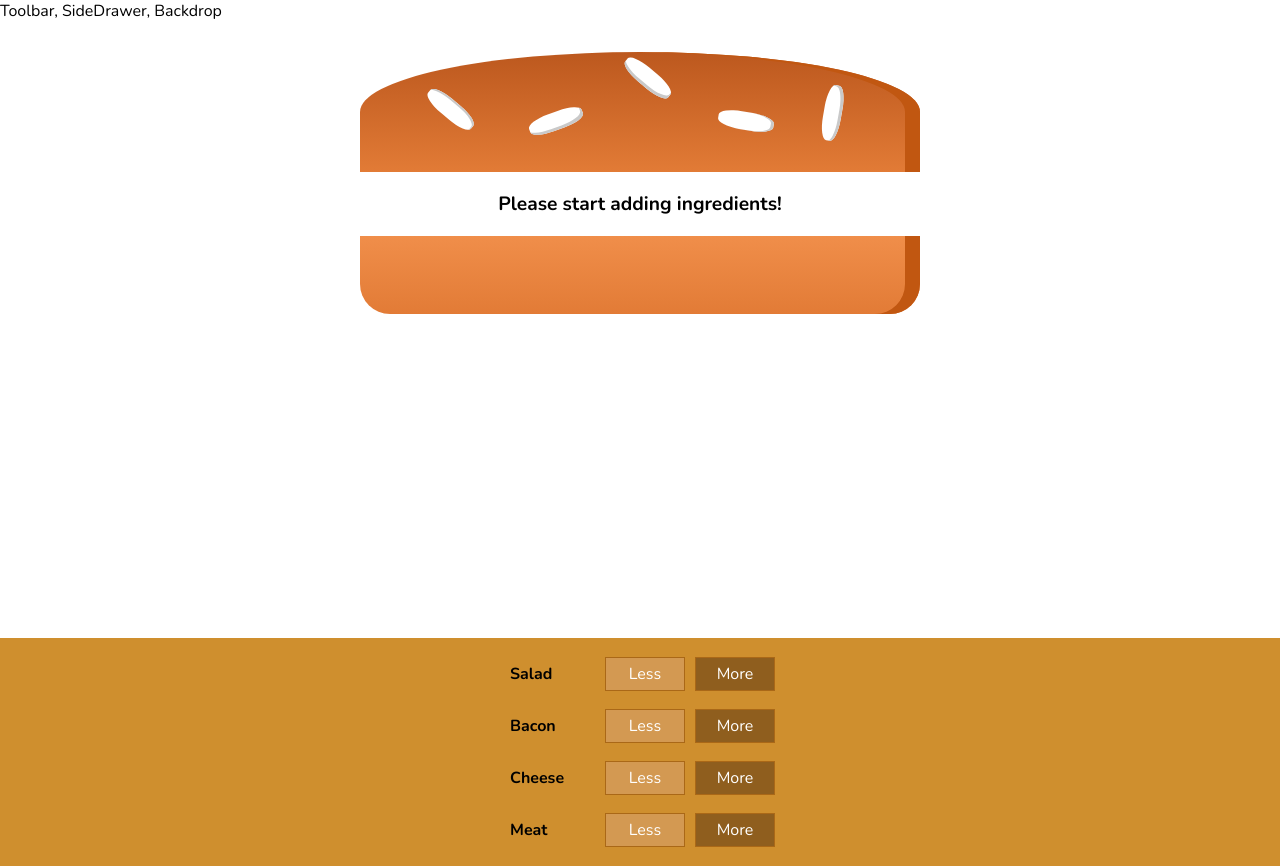
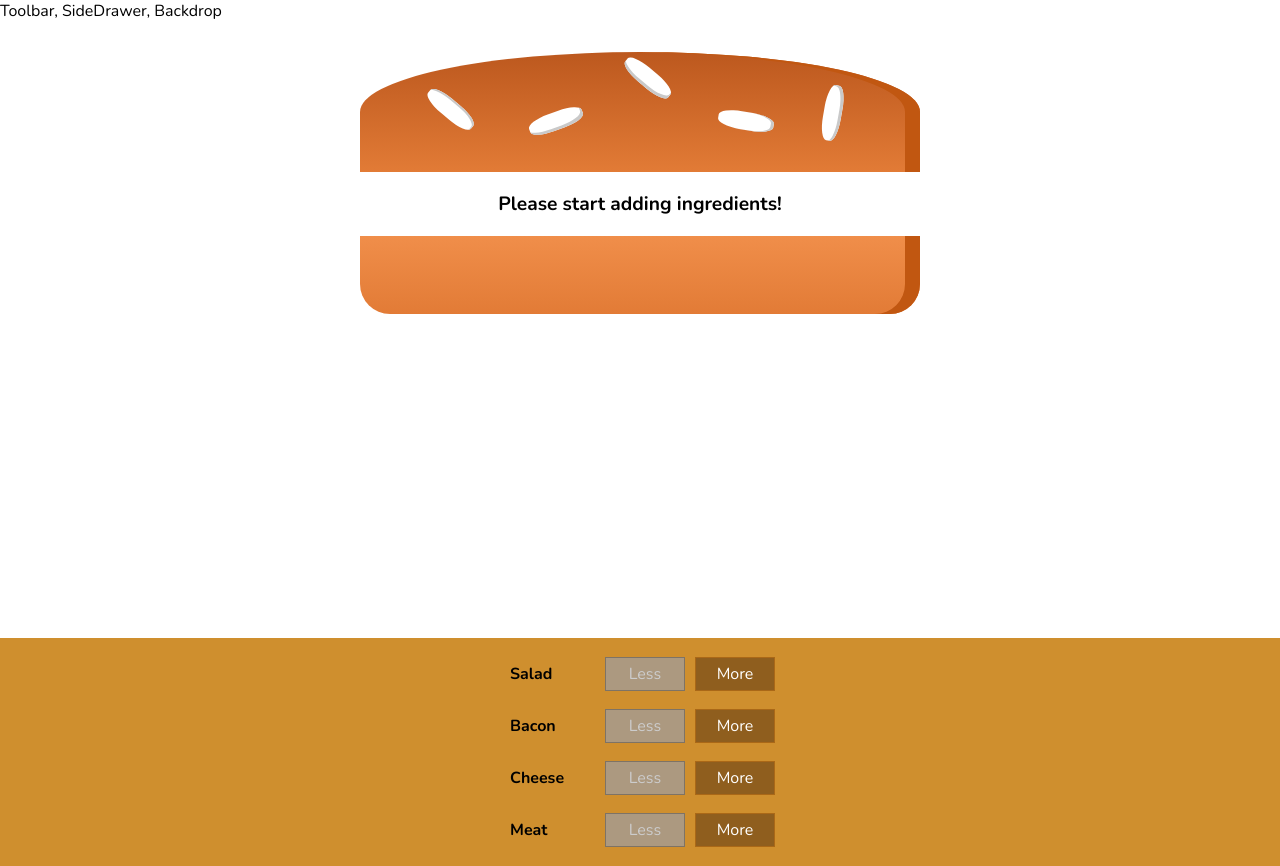
Before and after one commit to Rinatik79/burger-reactjs, a React app: page / in a window 1280 px wide. Built offline with nearby package versions, Linux system fonts and the light colour scheme.

Commit message:
Removing ingredients from Burger

```diff
--- a/src/components/Burger/BuildControls/BuildControl/BuildControl.js
+++ b/src/components/Burger/BuildControls/BuildControl/BuildControl.js
@@ -4,7 +4,7 @@
 const buildControl = (props) => (
     <div className={classes.BuildControl}>
         <div className={classes.Label}>{props.label}</div>
-        <button className={classes.Less}>Less</button>
+        <button className={classes.Less} onClick = {props.removed} disabled = {props.disabled}>Less</button>
         <button className={classes.More} onClick = {props.added} >More</button>
     </div>
 )
--- a/src/components/Burger/BuildControls/BuildControls.js
+++ b/src/components/Burger/BuildControls/BuildControls.js
@@ -15,7 +15,9 @@
             <BuildControl
                 key = {ctrl.label}
                 label = {ctrl.label}
-                added = {() => props.ingredientAdded(ctrl.type)} />
+                added = {() => props.ingredientAdded(ctrl.type)}
+                removed = {() => props.ingredientRemoved(ctrl.type)}
+                disabled = {props.disabled[ctrl.type]} />
         ))}
     </div>
 );
--- a/src/containers/BurgerBuilder/BurgerBuilder.js
+++ b/src/containers/BurgerBuilder/BurgerBuilder.js
@@ -40,14 +40,33 @@
     }
 
     removeIngredientHandler = (type) => {
+        const oldCount = this.state.ingredients[type];
+        if (oldCount <= 0) {
+            return;
+        }
+        const updatedCount = oldCount - 1;
+        const updatedIngredients = {
+            ...this.state.ingredients
+        };
 
+        updatedIngredients[type] = updatedCount;
+        const priceDeduction = INGREDIENT_PRICES[type];
+        const oldPrice = this.state.totalPrice;
+        const newPrice = oldPrice - priceDeduction;
+        this.setState({totalPrice: newPrice, ingredients:updatedIngredients});
     }
 
     render (){
+        const disabledInfo = {...this.state.ingredients};
+        for (let key in disabledInfo) {
+            disabledInfo[key] = disabledInfo[key] <= 0;
+        }
         return (
             <Auxillary>
-                <Burger ingredients = {this.state.ingredients}/>
-                <BuildControls ingredientAdded = {this.addIngredientHandler}/>
+                <Burger ingredients = {this.state.ingredients} />
+                <BuildControls ingredientAdded = {this.addIngredientHandler}
+                ingredientRemoved = {this.removeIngredientHandler}
+                disabled = {disabledInfo} />
             </Auxillary>
         );
     }
```
